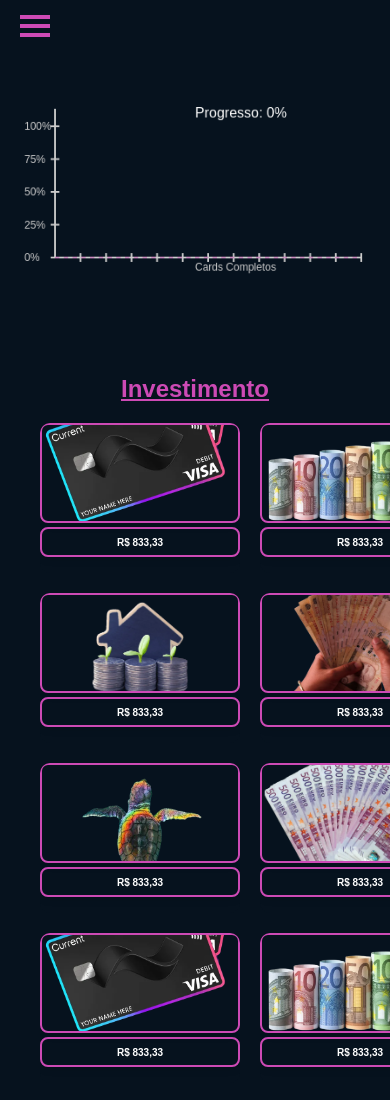
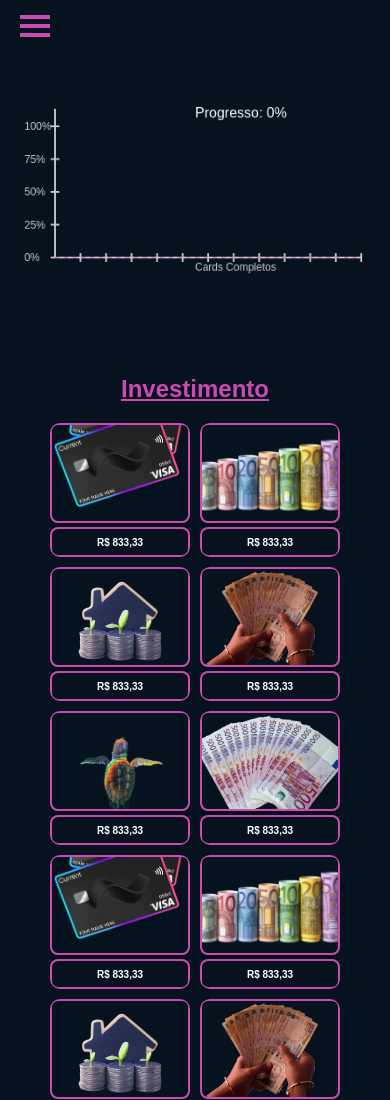
Before and after one commit to kallewQZ/meta-finaceira, a plain HTML site: page index.html in a window 390 px wide. Shown: the top 1100 px of the page. Drawn offline with Linux system fonts and the light colour scheme.

Commit message:
Update style.css

```diff
--- a/src/css/style.css
+++ b/src/css/style.css
@@ -238,21 +238,20 @@ html {
 
 @media (max-width: 500px) {
     .card-container {
-        display: grid;
         grid-template-columns: repeat(2, 1fr);
-        /* duas colunas */
-        gap: 20px;
-        justify-items: center;
-        /* centraliza os cards */
+        gap: 10px;
+        padding: 0 10px;
     }
 
     .card {
-        width: 200px;
-        height: 150px;
+        width: 100%;
+        /* ✅ Largura flexível */
+        height: auto;
     }
 
     .card img {
-        max-width: 200px;
+        width: 100%;
+        /* ✅ Imagem se adapta ao card */
         height: 100px;
         object-fit: cover;
     }
@@ -263,5 +262,7 @@ html {
         align-items: center;
         justify-content: center;
         font-size: 10px;
+        width: 100%;
     }
 }
+}
```
